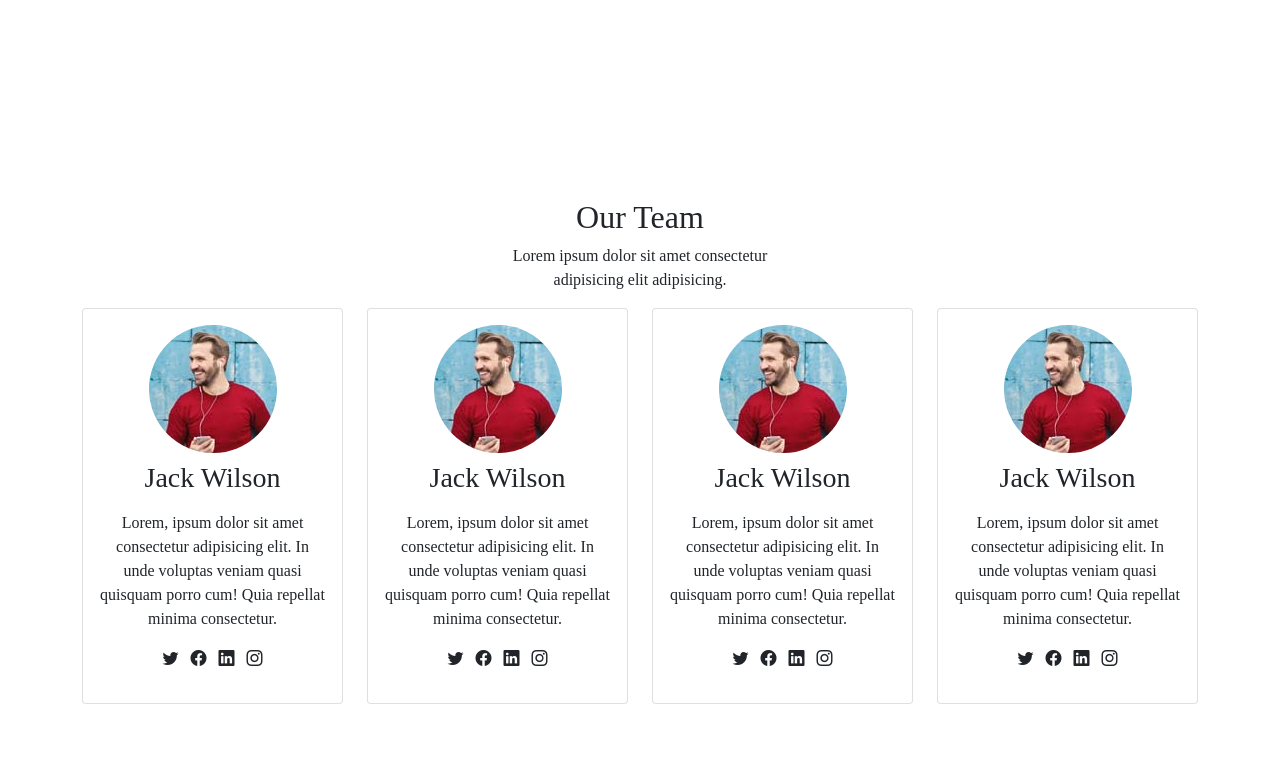
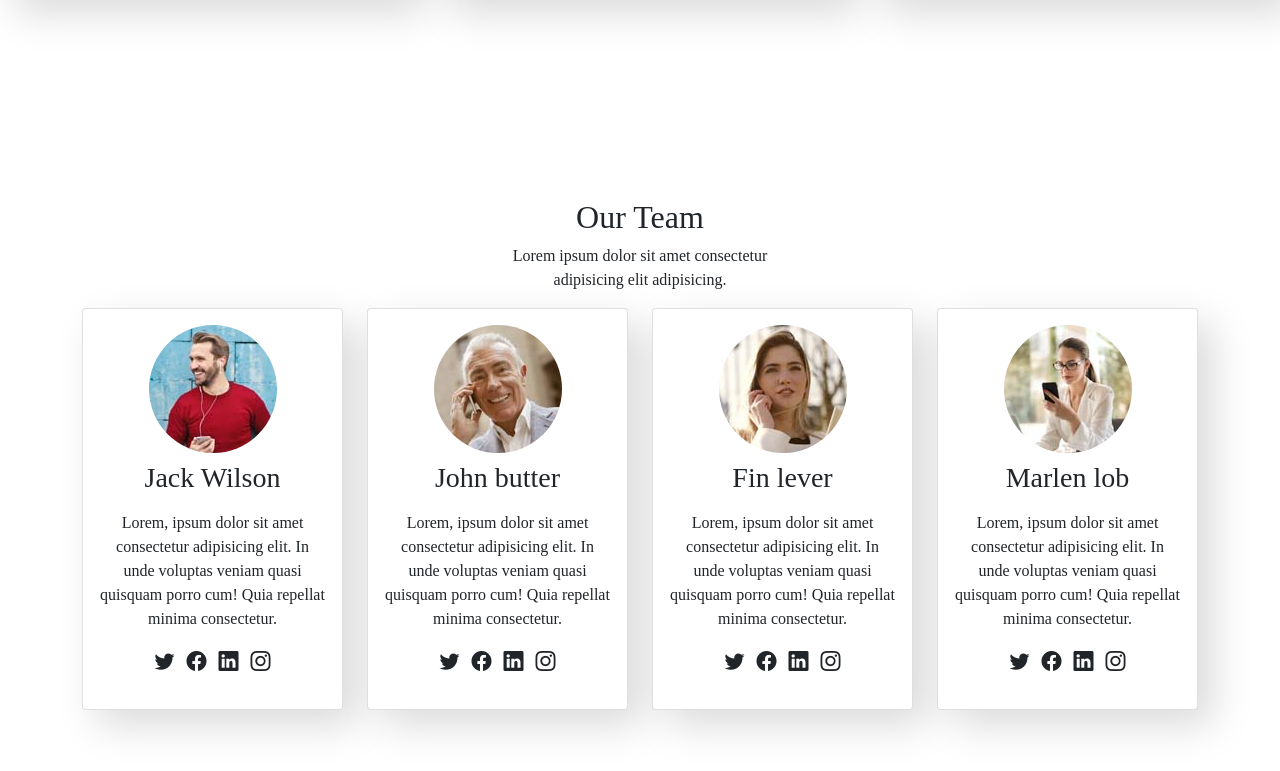
Before and after one commit to mathewskuruvila/BuildCo-, a plain HTML site: page index.html in a window 1280 px wide. Shown: the part 2854-3625 px from the top of the page. Drawn offline with nearby package versions, Linux system fonts and the light colour scheme.

Commit message:
hellsdddd

```diff
--- a/index.html
+++ b/index.html
@@ -338,8 +338,8 @@
           <div class="col-12 col-md-6 col-lg-3">
             <div class="card text-center">
               <div class="card-body">
-                <img src="img/team-1.jpg" alt="img" class="img-fluid rounded-circle">
-                <h3 class="card-title py-2">Jack Wilson</h3>
+                <img src="img/team-2.jpg" alt="img" class="img-fluid rounded-circle">
+                <h3 class="card-title py-2">John butter</h3>
                 <p class="card-text">Lorem, ipsum dolor sit amet consectetur adipisicing elit. In unde voluptas veniam quasi quisquam porro cum! Quia repellat minima consectetur.</p>
 
                 <p class="socials">
@@ -354,8 +354,8 @@
           <div class="col-12 col-md-6 col-lg-3">
             <div class="card text-center">
               <div class="card-body">
-                <img src="img/team-1.jpg" alt="img" class="img-fluid rounded-circle">
-                <h3 class="card-title py-2">Jack Wilson</h3>
+                <img src="img/team-3.jpg" alt="img" class="img-fluid rounded-circle">
+                <h3 class="card-title py-2">Fin lever</h3>
                 <p class="card-text">Lorem, ipsum dolor sit amet consectetur adipisicing elit. In unde voluptas veniam quasi quisquam porro cum! Quia repellat minima consectetur.</p>
 
                 <p class="socials">
@@ -370,8 +370,8 @@
           <div class="col-12 col-md-6 col-lg-3">
             <div class="card text-center">
               <div class="card-body">
-                <img src="img/team-1.jpg" alt="img" class="img-fluid rounded-circle">
-                <h3 class="card-title py-2">Jack Wilson</h3>
+                <img src="img/team-4.jpg" alt="img" class="img-fluid rounded-circle">
+                <h3 class="card-title py-2">Marlen lob</h3>
                 <p class="card-text">Lorem, ipsum dolor sit amet consectetur adipisicing elit. In unde voluptas veniam quasi quisquam porro cum! Quia repellat minima consectetur.</p>
 
                 <p class="socials">
@@ -388,6 +388,8 @@
       </div>
     </section>
 
+    <!-- contact section -->
+
     <script
       src="https://cdn.jsdelivr.net/npm/bootstrap@5.0.2/dist/js/bootstrap.bundle.min.js"
       integrity="sha384-MrcW6ZMFYlzcLA8Nl+NtUVF0sA7MsXsP1UyJoMp4YLEuNSfAP+JcXn/tWtIaxVXM"
--- a/style.css
+++ b/style.css
@@ -63,6 +63,16 @@ body{
 .services .card-body i{
     font-size:  50px;
 }
+.team .card-body i{
+    font-size: 20px;
+}
+.portfolio .card{
+    box-shadow: 15px 15px 40px rgba(0, 0, 0,0.15);
+}
+.team .card{
+    box-shadow: 15px 15px 40px rgba(0, 0, 0,0.15);
+}
+
 /* responsive design */
 
 @media only sreen and (min-width: 768px) and (max-width:991px){
```
